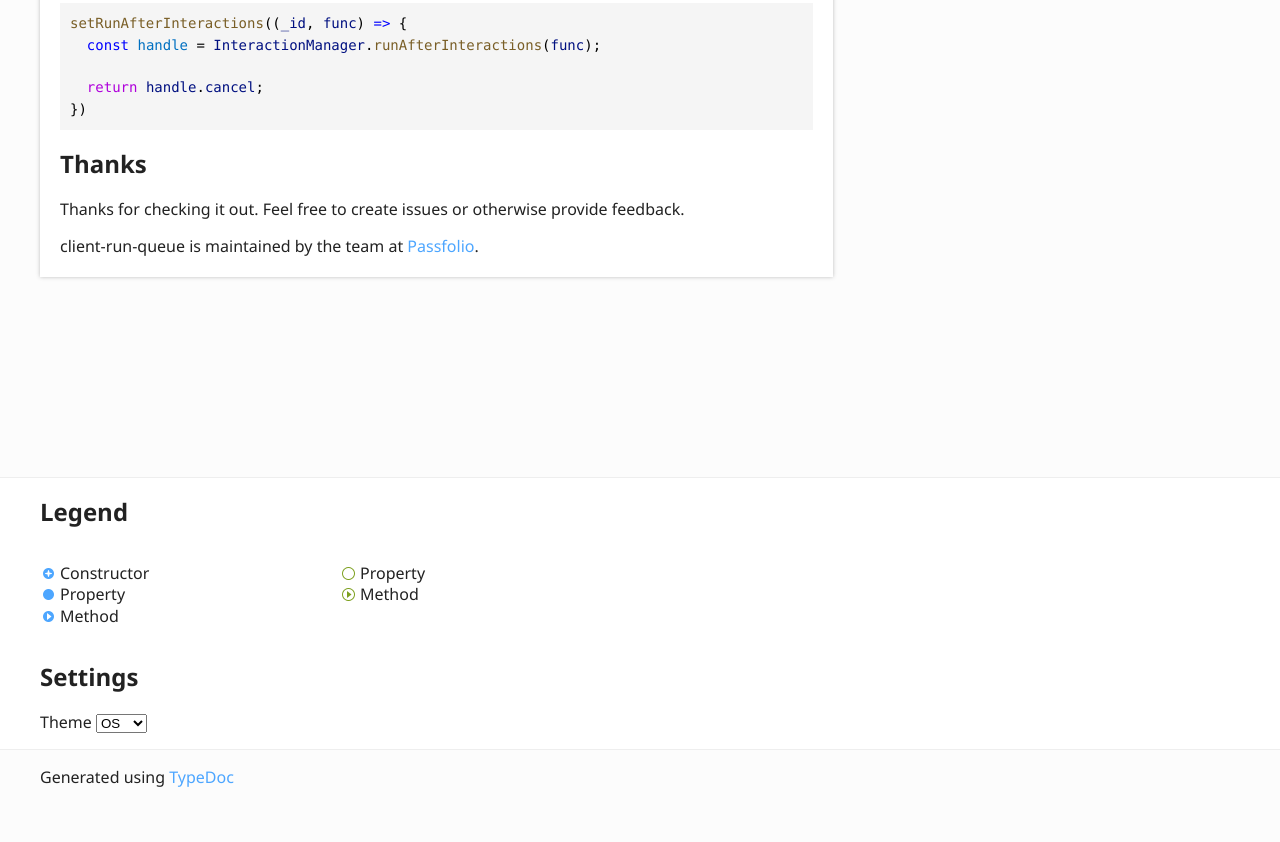
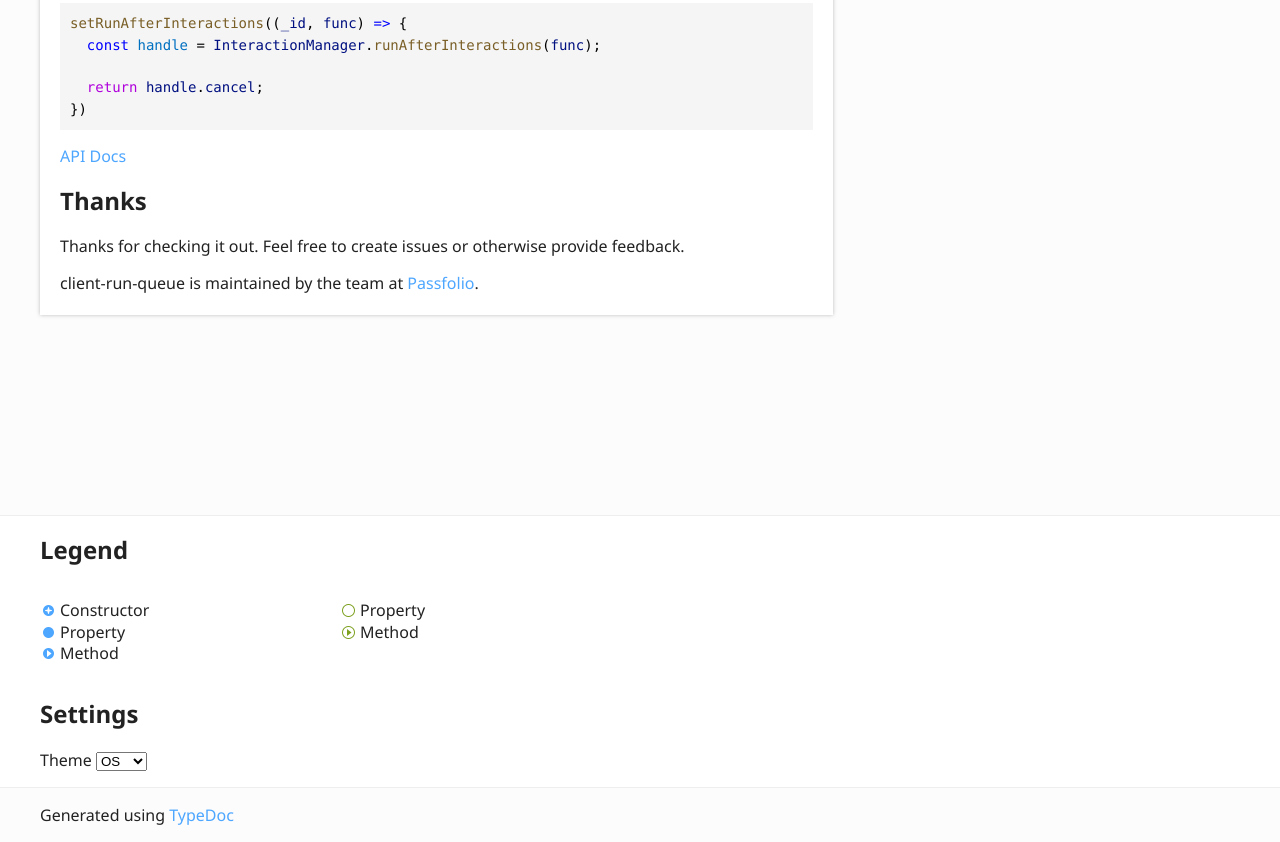
Before and after one commit to TypeScript-OSS/client-run-queue, a website: page docs/index.html in a window 1280 px wide. Shown: the part 2606-3448 px from the top of the page. Before the commit the page ends 3410 px from the top, so only its background shows below. Drawn offline with Linux system fonts and the light colour scheme.

Commit message:
v1.1.3: - Added API docs to README

```diff
--- a/docs/index.html
+++ b/docs/index.html
@@ -39,6 +39,7 @@
 <p>As noted above, for React Native, it&#39;s recommended to use <code>InteractionManager</code> for <code>runAfterInteractions</code>.  To do that, run code like the following, early in your programs execution:</p>
 <pre><code class="language-typescript"><span class="hl-5">setRunAfterInteractions</span><span class="hl-1">((</span><span class="hl-2">_id</span><span class="hl-1">, </span><span class="hl-2">func</span><span class="hl-1">) </span><span class="hl-4">=&gt;</span><span class="hl-1"> {</span><br/><span class="hl-1">  </span><span class="hl-4">const</span><span class="hl-1"> </span><span class="hl-6">handle</span><span class="hl-1"> = </span><span class="hl-2">InteractionManager</span><span class="hl-1">.</span><span class="hl-5">runAfterInteractions</span><span class="hl-1">(</span><span class="hl-2">func</span><span class="hl-1">);</span><br/><br/><span class="hl-1">  </span><span class="hl-0">return</span><span class="hl-1"> </span><span class="hl-2">handle</span><span class="hl-1">.</span><span class="hl-2">cancel</span><span class="hl-1">;</span><br/><span class="hl-1">})</span>
 </code></pre>
+<p><a href="https://panchain.github.io/client-run-queue/">API Docs</a></p>
 
 <a href="#thanks" id="thanks" style="color: inherit; text-decoration: none;">
   <h2>Thanks</h2>
--- a/package.json
+++ b/package.json
@@ -1,6 +1,6 @@
 {
   "name": "client-run-queue",
-  "version": "1.1.2",
+  "version": "1.1.3",
   "description": "A client-friendly run queue",
   "keywords": ["promise", "concurrency", "limit", "throttle", "queue", "priority", "typescript", "client"],
   "main": "lib/index.js",
```
Also changed, not shown: README.md.
